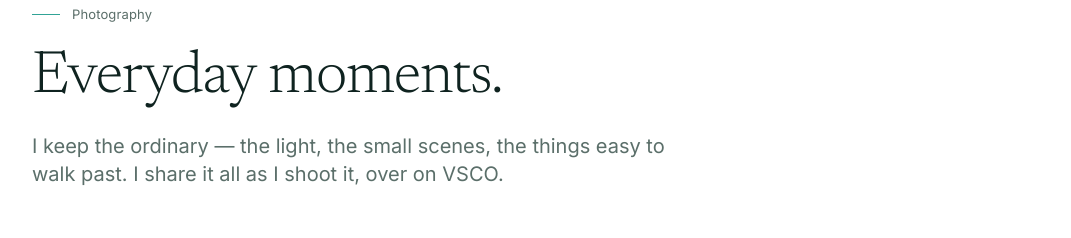
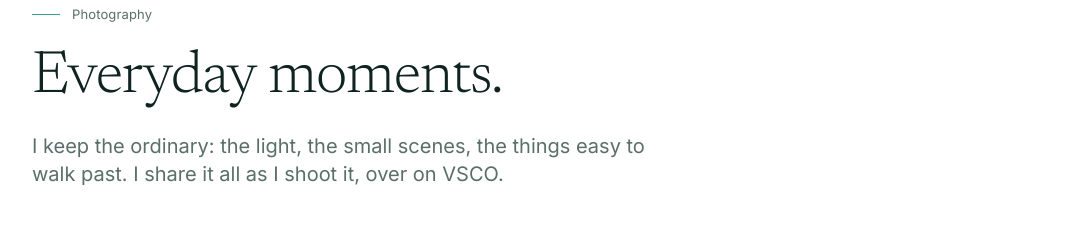
Before and after one commit to iambrandonpolk/brandon-polk-site, a Next.js app: page / in a window 1280 px wide. Shown: the part 4920-5158 px from the top of the page, without its empty margins (104-1175 px from the left). Built offline with nearby package versions, Linux system fonts and the light colour scheme.

Commit message:
Remove em dashes from copy

```diff
--- a/components/Photography.jsx
+++ b/components/Photography.jsx
@@ -2,7 +2,7 @@ import Section from "./Section";
 import { social } from "@/lib/content";
 
 // No manual uploads. Brandon already posts photos to VSCO, so this section is a
-// calm invitation to follow along there — nothing to maintain.
+// calm invitation to follow along there, with nothing to maintain.
 const vsco = social.find((s) => s.label === "VSCO")?.href || "#";
 
 const places = [
@@ -20,7 +20,7 @@ export default function Photography() {
       id="photography"
       eyebrow="Photography"
       title="Everyday moments."
-      intro="I keep the ordinary — the light, the small scenes, the things easy to walk past. I share it all as I shoot it, over on VSCO."
+      intro="I keep the ordinary: the light, the small scenes, the things easy to walk past. I share it all as I shoot it, over on VSCO."
     >
       <div className="mt-16 border-t border-[var(--border)]">
         {places.map((place) => (
```
